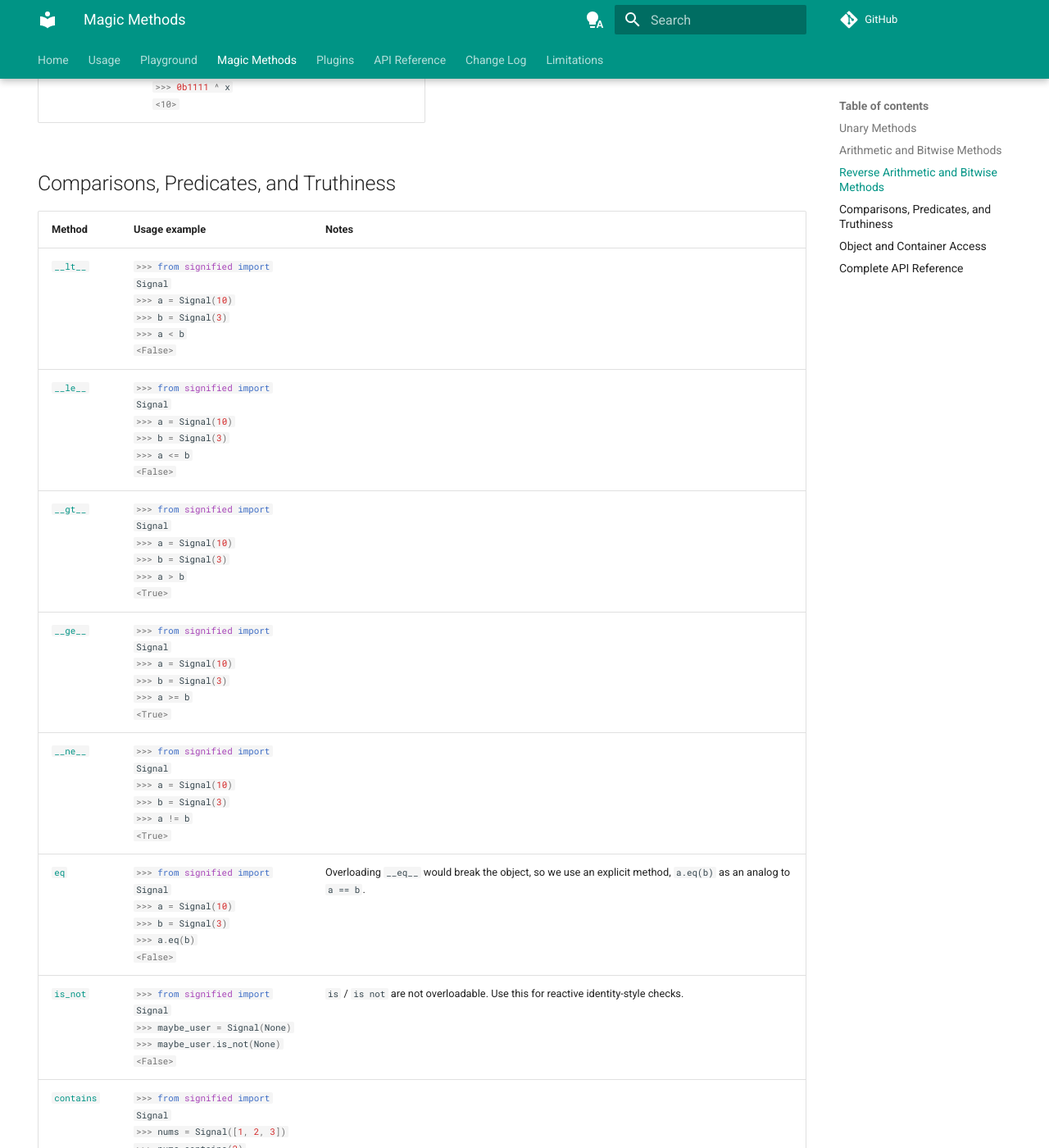
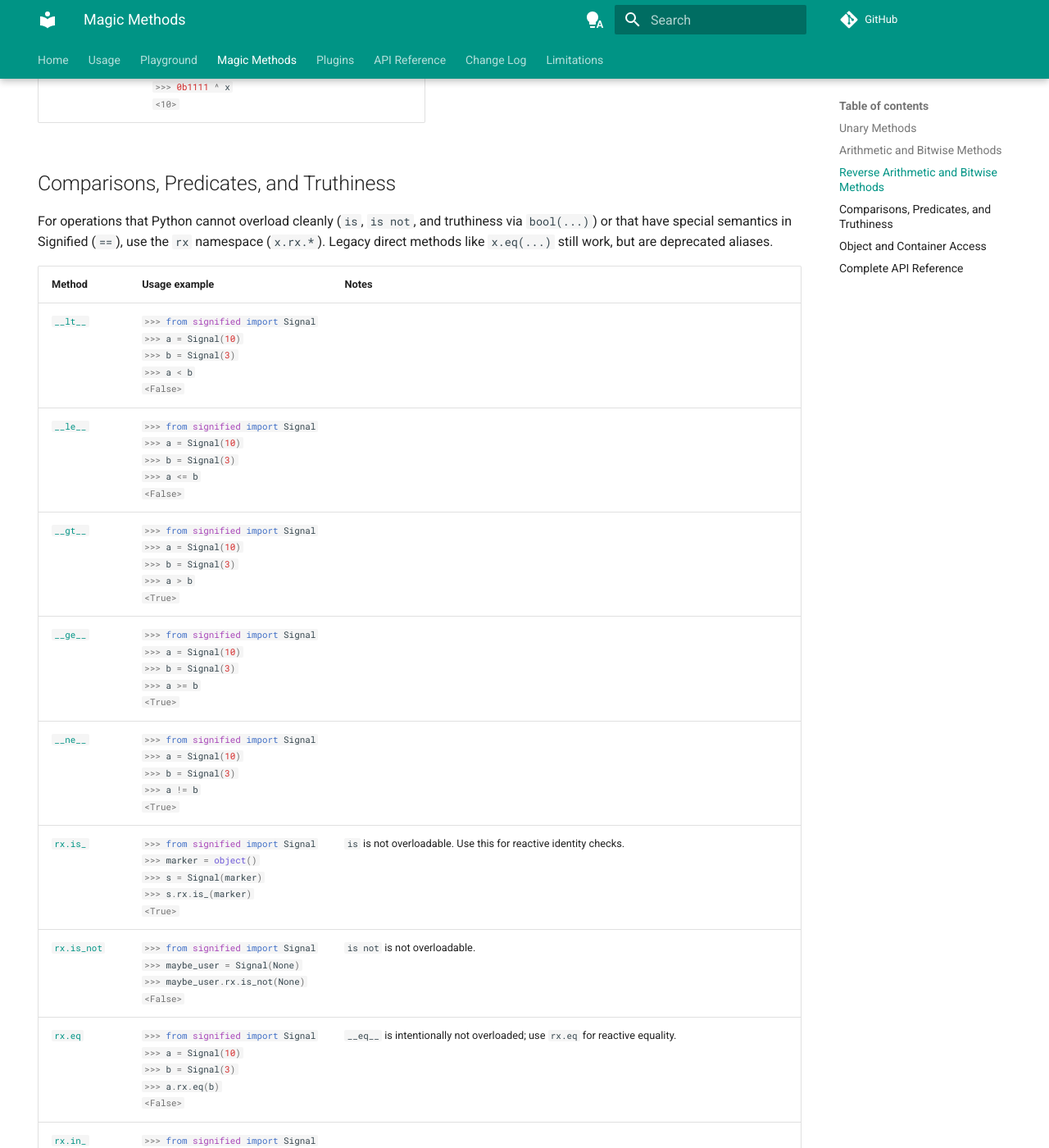
Before and after one commit to dougmercer/signified, an MkDocs documentation site: the page built from docs/magic-methods.md, in a window 1280 px wide and 1400 px high, scrolled down 4567 px. Shown: the whole window at 82% size. Built offline with MkDocs 1.6.1 and Material for MkDocs 9.7.7, drawn with Linux system fonts in a browser that asks for light colours; comment, search, counter and statistics services are not loaded; the version menu is left out; some of the changed text lies outside the part shown.

Commit message:
update docs

```diff
--- a/docs/changes.md
+++ b/docs/changes.md
@@ -36,6 +36,7 @@
   - contains
   - eq
   - where
+  - as_bool
 
 ### Bug Fixes
 
@@ -47,9 +48,13 @@
 
 !!! warning "Deprecations"
 
-    - `Computed(..., dependencies=...)` — the `dependencies` argument is now ignored. Dependencies are automatically inferred from reactive reads during evaluation.
-    - `@reactive_method(...)` — use `@computed` instead. Any dependency-name arguments are also ignored.
-    - Deprecated several methods
+    Deprecated functions:
+
+      - `Computed(..., dependencies=...)` — the `dependencies` argument is now ignored. Dependencies are automatically inferred from reactive reads during evaluation.
+      - `@reactive_method(...)` — use `@computed` instead. Any dependency-name arguments are also ignored.
+
+    Deprecated several methods
+
       - `x.as_bool(...)` - Will eventually be removed entirely. Use `computed(bool)(x)` instead.
       - `x.contains(...)` - Use `x.rx.contains` instead.
       - `x.eq(...)` - Use `x.rx.eq` instead
--- a/docs/magic-methods.md
+++ b/docs/magic-methods.md
@@ -57,6 +57,11 @@
 
 ## Comparisons, Predicates, and Truthiness
 
+For operations that Python cannot overload cleanly (`is`, `is not`, and
+truthiness via `bool(...)`) or that have special semantics in Signified
+(`==`), use the `rx` namespace (`x.rx.*`). Legacy direct methods like
+`x.eq(...)` still work, but are deprecated aliases.
+
 | Method | Usage example | Notes |
 | --- | --- | --- |
 | [`__lt__`](api.md#signified.core.ReactiveMixIn.__lt__) | `#!pycon >>> from signified import Signal`<br>`#!pycon >>> a = Signal(10)`<br>`#!pycon >>> b = Signal(3)`<br>`#!pycon >>> a < b`<br>`#!pycon <False>` |  |
@@ -64,11 +69,13 @@
 | [`__gt__`](api.md#signified.core.ReactiveMixIn.__gt__) | `#!pycon >>> from signified import Signal`<br>`#!pycon >>> a = Signal(10)`<br>`#!pycon >>> b = Signal(3)`<br>`#!pycon >>> a > b`<br>`#!pycon <True>` |  |
 | [`__ge__`](api.md#signified.core.ReactiveMixIn.__ge__) | `#!pycon >>> from signified import Signal`<br>`#!pycon >>> a = Signal(10)`<br>`#!pycon >>> b = Signal(3)`<br>`#!pycon >>> a >= b`<br>`#!pycon <True>` |  |
 | [`__ne__`](api.md#signified.core.ReactiveMixIn.__ne__) | `#!pycon >>> from signified import Signal`<br>`#!pycon >>> a = Signal(10)`<br>`#!pycon >>> b = Signal(3)`<br>`#!pycon >>> a != b`<br>`#!pycon <True>` |  |
-| [`eq`](api.md#signified.core.ReactiveMixIn.eq) | `#!pycon >>> from signified import Signal`<br>`#!pycon >>> a = Signal(10)`<br>`#!pycon >>> b = Signal(3)`<br>`#!pycon >>> a.eq(b)`<br>`#!pycon <False>` | Overloading `__eq__` would break the object, so we use an explicit method, `a.eq(b)` as an analog to `a == b`. |
-| [`is_not`](api.md#signified.core.ReactiveMixIn.is_not) | `#!pycon >>> from signified import Signal`<br>`#!pycon >>> maybe_user = Signal(None)`<br>`#!pycon >>> maybe_user.is_not(None)`<br>`#!pycon <False>` | `is` / `is not` are not overloadable. Use this for reactive identity-style checks. |
-| [`contains`](api.md#signified.core.ReactiveMixIn.contains) | `#!pycon >>> from signified import Signal`<br>`#!pycon >>> nums = Signal([1, 2, 3])`<br>`#!pycon >>> nums.contains(2)`<br>`#!pycon <True>` |  |
-| [`where`](api.md#signified.core.ReactiveMixIn.where) | `#!pycon >>> from signified import Signal`<br>`#!pycon >>> flag = Signal(True)`<br>`#!pycon >>> flag.where("yes", "no")`<br>`#!pycon <yes>` |  |
-| [`as_bool`](api.md#signified.core.ReactiveMixIn.as_bool) | `#!pycon >>> from signified import Signal`<br>`#!pycon >>> x = Signal(10)`<br>`#!pycon >>> x.as_bool()`<br>`#!pycon <True>` | `__bool__` cannot safely be reactive because Python expects an immediate bool in control flow. |
+| [`rx.is_`](api.md#signified.core.ReactiveMixIn.rx) | `#!pycon >>> from signified import Signal`<br>`#!pycon >>> marker = object()`<br>`#!pycon >>> s = Signal(marker)`<br>`#!pycon >>> s.rx.is_(marker)`<br>`#!pycon <True>` | `is` is not overloadable. Use this for reactive identity checks. |
+| [`rx.is_not`](api.md#signified.core.ReactiveMixIn.rx) | `#!pycon >>> from signified import Signal`<br>`#!pycon >>> maybe_user = Signal(None)`<br>`#!pycon >>> maybe_user.rx.is_not(None)`<br>`#!pycon <False>` | `is not` is not overloadable. |
+| [`rx.eq`](api.md#signified.core.ReactiveMixIn.rx) | `#!pycon >>> from signified import Signal`<br>`#!pycon >>> a = Signal(10)`<br>`#!pycon >>> b = Signal(3)`<br>`#!pycon >>> a.rx.eq(b)`<br>`#!pycon <False>` | `__eq__` is intentionally not overloaded; use `rx.eq` for reactive equality. |
+| [`rx.in_`](api.md#signified.core.ReactiveMixIn.rx) | `#!pycon >>> from signified import Signal`<br>`#!pycon >>> needle = Signal(2)`<br>`#!pycon >>> haystack = Signal([1, 2, 3])`<br>`#!pycon >>> needle.rx.in_(haystack)`<br>`#!pycon <True>` |  |
+| [`rx.contains`](api.md#signified.core.ReactiveMixIn.rx) | `#!pycon >>> from signified import Signal`<br>`#!pycon >>> nums = Signal([1, 2, 3])`<br>`#!pycon >>> nums.rx.contains(2)`<br>`#!pycon <True>` | |
+| [`rx.where`](api.md#signified.core.ReactiveMixIn.rx) | `#!pycon >>> from signified import Signal`<br>`#!pycon >>> flag = Signal(True)`<br>`#!pycon >>> flag.rx.where("yes", "no")`<br>`#!pycon <yes>` |  |
+| [`rx.as_bool`](api.md#signified.core.ReactiveMixIn.rx) | `#!pycon >>> from signified import Signal`<br>`#!pycon >>> x = Signal(10)`<br>`#!pycon >>> x.rx.as_bool()`<br>`#!pycon <True>` | `__bool__` cannot safely be reactive because Python expects an immediate bool in control flow. |
 
 ## Object and Container Access
 
```
Also changed, not shown: other parts of docs/magic-methods.md (+1 -1 lines).
